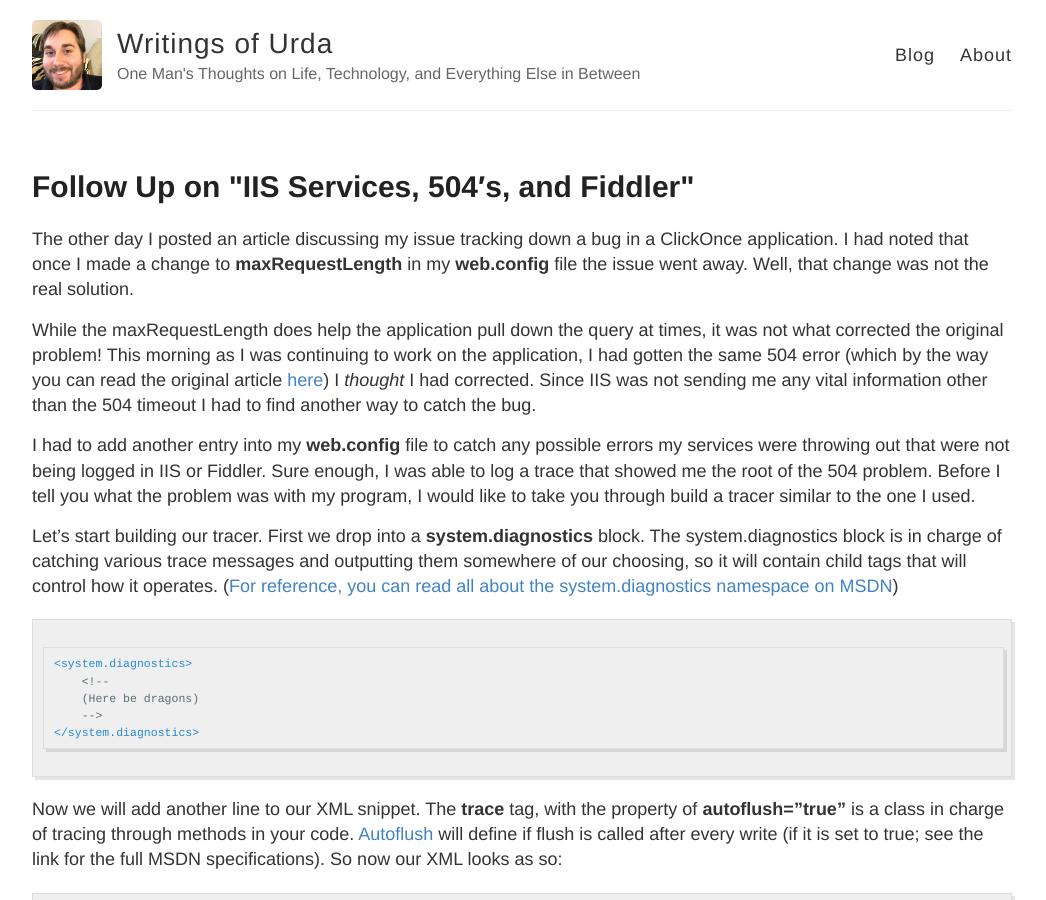
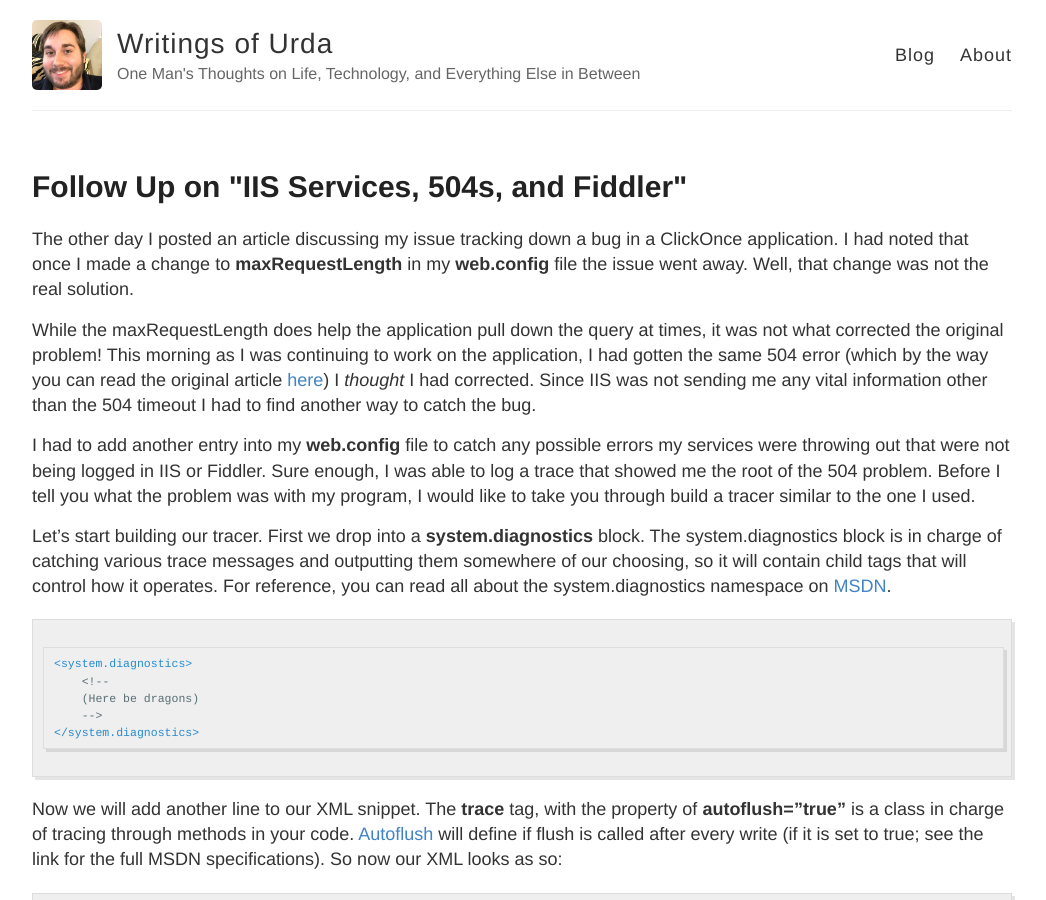
Before and after one commit to urda/website, a Jekyll site: the page built from _posts/2010-09-30-follow-up-iis-services-504s-and-fiddler.md, in a window 1280 px wide and 900 px high. Shown: the whole window, without its empty margins (118-1164 px from the left). Built offline with Jekyll 4.4.1, drawn with Linux system fonts in a browser that asks for light colours; Markdown is read by kramdown in place of the engine named in the settings; some of the changed text lies outside the part shown.

Commit message:
Post cleanup

````diff
--- a/_posts/2010-09-30-follow-up-iis-services-504s-and-fiddler.md
+++ b/_posts/2010-09-30-follow-up-iis-services-504s-and-fiddler.md
@@ -1,5 +1,5 @@
 ---
-title: 'Follow Up on "IIS Services, 504′s, and Fiddler"'
+title: 'Follow Up on "IIS Services, 504s, and Fiddler"'
 author: Peter Urda
 layout: post
 redirect_from: /2010/09/follow-up-iis-services-504s-and-fiddler/
@@ -10,13 +10,32 @@
   - IIS
   - Oracle
 ---
-The other day I posted an article discussing my issue tracking down a bug in a ClickOnce application. I had noted that once I made a change to **maxRequestLength** in my **web.config** file the issue went away. Well, that change was not the real solution.
 
-While the maxRequestLength does help the application pull down the query at times, it was not what corrected the original problem! This morning as I was continuing to work on the application, I had gotten the same 504 error (which by the way you can read the original article <a href="http://www.peter-urda.com/2010/09/iis-services-504s-and-fiddler" target="_blank">here</a>) I *thought* I had corrected. Since IIS was not sending me any vital information other than the 504 timeout I had to find another way to catch the bug.
+The other day I posted an article discussing my issue tracking down a bug in a
+ClickOnce application. I had noted that once I made a change to
+**maxRequestLength** in my **web.config** file the issue went away. Well, that
+change was not the real solution.
 
-I had to add another entry into my **web.config** file to catch any possible errors my services were throwing out that were not being logged in IIS or Fiddler. Sure enough, I was able to log a trace that showed me the root of the 504 problem. Before I tell you what the problem was with my program, I would like to take you through build a tracer similar to the one I used.
+While the maxRequestLength does help the application pull down the query at
+times, it was not what corrected the original problem! This morning as I was
+continuing to work on the application, I had gotten the same 504 error (which by
+the way you can read the original article
+[here]({% post_url 2010-09-28-iis-services-504s-and-fiddler %}))
+I *thought* I had corrected. Since IIS was not sending me any vital information
+other than the 504 timeout I had to find another way to catch the bug.
 
-Let's start building our tracer. First we drop into a **system.diagnostics** block. The system.diagnostics block is in charge of catching various trace messages and outputting them somewhere of our choosing, so it will contain child tags that will control how it operates. (<a href="http://msdn.microsoft.com/en-us/library/system.diagnostics%28VS.71%29.aspx" class="external external_icon" target="_blank">For reference, you can read all about the system.diagnostics namespace on MSDN</a>)
+I had to add another entry into my **web.config** file to catch any possible
+errors my services were throwing out that were not being logged in IIS or
+Fiddler. Sure enough, I was able to log a trace that showed me the root of the
+504 problem. Before I tell you what the problem was with my program, I would
+like to take you through build a tracer similar to the one I used.
+
+Let's start building our tracer. First we drop into a **system.diagnostics**
+block. The system.diagnostics block is in charge of catching various trace
+messages and outputting them somewhere of our choosing, so it will contain child
+tags that will control how it operates. For reference, you can read all about
+the system.diagnostics namespace on
+[MSDN](http://msdn.microsoft.com/en-us/library/system.diagnostics%28VS.71%29.aspx).
 
 ```xml
 <system.diagnostics>
@@ -26,7 +45,12 @@
 </system.diagnostics>
 ```
 
-Now we will add another line to our XML snippet. The **trace** tag, with the property of **autoflush="true"** is a class in charge of tracing through methods in your code. <a href="http://msdn.microsoft.com/en-us/library/system.diagnostics.trace.autoflush.aspx" class="external external_icon" target="_blank">Autoflush</a> will define if flush is called after every write (if it is set to true; see the link for the full MSDN specifications). So now our XML looks as so:
+Now we will add another line to our XML snippet. The **trace** tag, with the
+property of **autoflush="true"** is a class in charge of tracing through methods
+in your code.
+[Autoflush](http://msdn.microsoft.com/en-us/library/system.diagnostics.trace.autoflush.aspx)
+will define if flush is called after every write (if it is set to true; see the
+link for the full MSDN specifications). So now our XML looks as so:
 
 ```xml
 <system.diagnostics>
@@ -37,25 +61,36 @@
 </system.diagnostics>
 ```
 
-So now we step down into our sources, and define a source for diagnostics. In this case our source will have a name of "System.ServiceModel". This is defined on MSDN as:
+So now we step down into our sources, and define a source for diagnostics. In
+this case our source will have a name of "System.ServiceModel". This is defined
+on MSDN as:
 
-> System.ServiceModel: Logs all stages of WCF processing, whenever configuration is read, a message is processed in transport, security processing, a message is dispatched in user code, and so on.
+> System.ServiceModel: Logs all stages of WCF processing, whenever configuration
+> is read, a message is processed in transport, security processing, a message
+> is dispatched in user code, and so on.
 >
-> Source: <a href="http://msdn.microsoft.com/en-us/library/ms733025.aspx" class="external external_icon" target="_blank">http://msdn.microsoft.com/en-us/library/ms733025.aspx</a>
+> Source: [http://msdn.microsoft.com/en-us/library/ms733025.aspx](http://msdn.microsoft.com/en-us/library/ms733025.aspx)
 
-We then define our **switchValue**, which will capture any messages matching the values. Possible values are:
+We then define our **switchValue**, which will capture any messages matching the
+values. Possible values are:
 
-  * Off
-  * Critical
-  * Error
-  * Warning
-  * Information
-  * Verbose
-  * ActivityTracing
-  * All
-  * <a href="http://msdn.microsoft.com/en-us/library/ms733025.aspx" class="external external_icon" target="_blank">...more details on each level can be found on MSDN</a>
+* Off
+* Critical
+* Error
+* Warning
+* Information
+* Verbose
+* ActivityTracing
+* All
+* ...more details on each level can be found on
+  [MSDN](http://msdn.microsoft.com/en-us/library/ms733025.aspx)
 
-In this case we want to catch message that are "Information" or "ActivityTracing" operations. The **propagateActivity** setting determines whether the activity should be followed to other endpoints that take part in the exchange. By setting this to true, you can take trace files generated by any two endpoints and see how a set of traces on one end flowed to a set of traces on another end. Our XML now looks like this:
+In this case we want to catch message that are "Information" or
+"ActivityTracing" operations. The **propagateActivity** setting determines
+whether the activity should be followed to other endpoints that take part in the
+exchange. By setting this to true, you can take trace files generated by any two
+endpoints and see how a set of traces on one end flowed to a set of traces on
+another end. Our XML now looks like this:
 
 ```xml
 <system.diagnostics>
@@ -70,7 +105,12 @@
 </system.diagnostics>
 ```
 
-We are almost done defining the XML for our trace operations. Now we just need to add the actual listener that will catch anything that is sent from the source we defined. We will add an XmlWriterTraceListener to save the information back to something. We will be naming it "std", defining the listener as **System.Diagnostics.XmlWriterTraceListener**, and we instruct it to save a file to the website root as "Server.e2e". Our XML for tracing is now complete!
+We are almost done defining the XML for our trace operations. Now we just need
+to add the actual listener that will catch anything that is sent from the source
+we defined. We will add an XmlWriterTraceListener to save the information back
+to something. We will be naming it "std", defining the listener as
+**System.Diagnostics.XmlWriterTraceListener**, and we instruct it to save a file
+to the website root as "Server.e2e". Our XML for tracing is now complete!
 
 ```xml
 <system.diagnostics>
@@ -85,9 +125,17 @@
 </system.diagnostics>
 ```
 
-We then go back to the application (after recycling the App Pool in IIS that hosts the application at fault), launch the ClickOnce program, and trigger the error to occur. When the error finally does occur all you have to do is pull down the file the listener wrote to (in our case Server.e2e) and open it up with the **Microsoft Service Trace Viewer** which is located in *All Programs -> Visual Studio 2010 -> Microsoft Windows SDK Tools*. You should see any errors that are occurring, and hopefully the one that you need to know to correct the problem!
+We then go back to the application (after recycling the App Pool in IIS that
+hosts the application at fault), launch the ClickOnce program, and trigger the
+error to occur. When the error finally does occur all you have to do is pull
+down the file the listener wrote to (in our case Server.e2e) and open it up with
+the **Microsoft Service Trace Viewer** which is located in
+**All Programs -> Visual Studio 2010 -> Microsoft Windows SDK Tools**. You
+should see any errors that are occurring, and hopefully the one that you need to
+know to correct the problem!
 
-After I had my output opened in the Service Trace Viewer I found the original problem. In my case the problem was listed as:
+After I had my output opened in the Service Trace Viewer I found the original
+problem. In my case the problem was listed as:
 
 ```
 EXCEPTION TYPE:
@@ -98,10 +146,22 @@
 ORA-12154: TNS:could not resolve the connect identifier specified
 ```
 
-My application was dying off because IIS was not able to return a result to it. The reason IIS was unable to return an invalid result was caused by an Oracle database not returning any data. In our QA environment at Mercer, we have a clustered Oracle database configuration. When IIS made a query to the Oracle cluster, it had a 50/50 chance of hitting a server that did not want to respond. **This is why the application worked some of the time and then would crash other times.**
+My application was dying off because IIS was not able to return a result to it.
+The reason IIS was unable to return an invalid result was caused by an Oracle
+database not returning any data. In our QA environment at Mercer, we have a
+clustered Oracle database configuration. When IIS made a query to the Oracle
+cluster, it had a 50/50 chance of hitting a server that did not want to respond.
+**This is why the application worked some of the time and then would crash other
+times.**
 
 The quick fix? Tell the application to **only** hit the good Oracle server.
 
-The long-term, correct fix to make? Obviously get the Oracle cluster in QA corrected. Then rebuild the service in IIS to understand this type of error, and relay back a better message to the client. The client ClickOnce application will then need to understand this new message, and throw up an error message instead of locking up.
+The long-term, correct fix to make? Obviously get the Oracle cluster in QA
+corrected. Then rebuild the service in IIS to understand this type of error, and
+relay back a better message to the client. The client ClickOnce application will
+then need to understand this new message, and throw up an error message instead
+of locking up.
 
-Hopefully this article is of use to understanding how to trace events in your applications and/or provide another viewpoint to use when you have an intermittent issue like I ran into.
+Hopefully this article is of use to understanding how to trace events in your
+applications and/or provide another viewpoint to use when you have an
+intermittent issue like I ran into.
````
